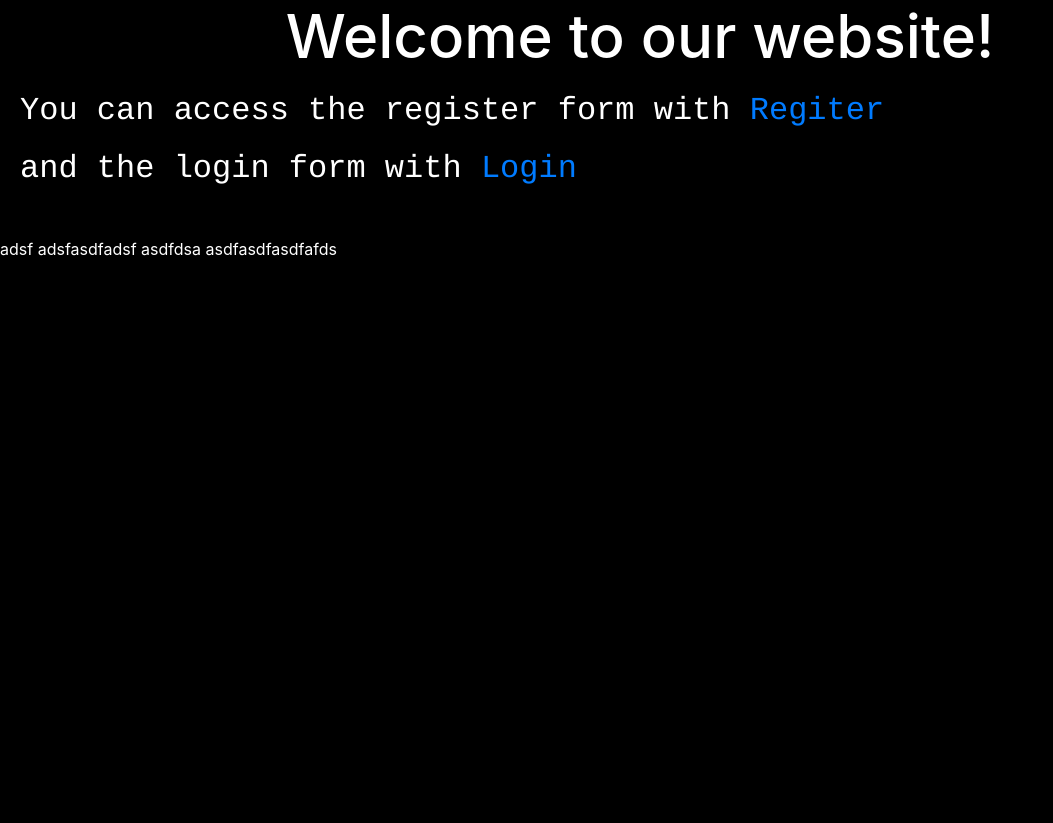
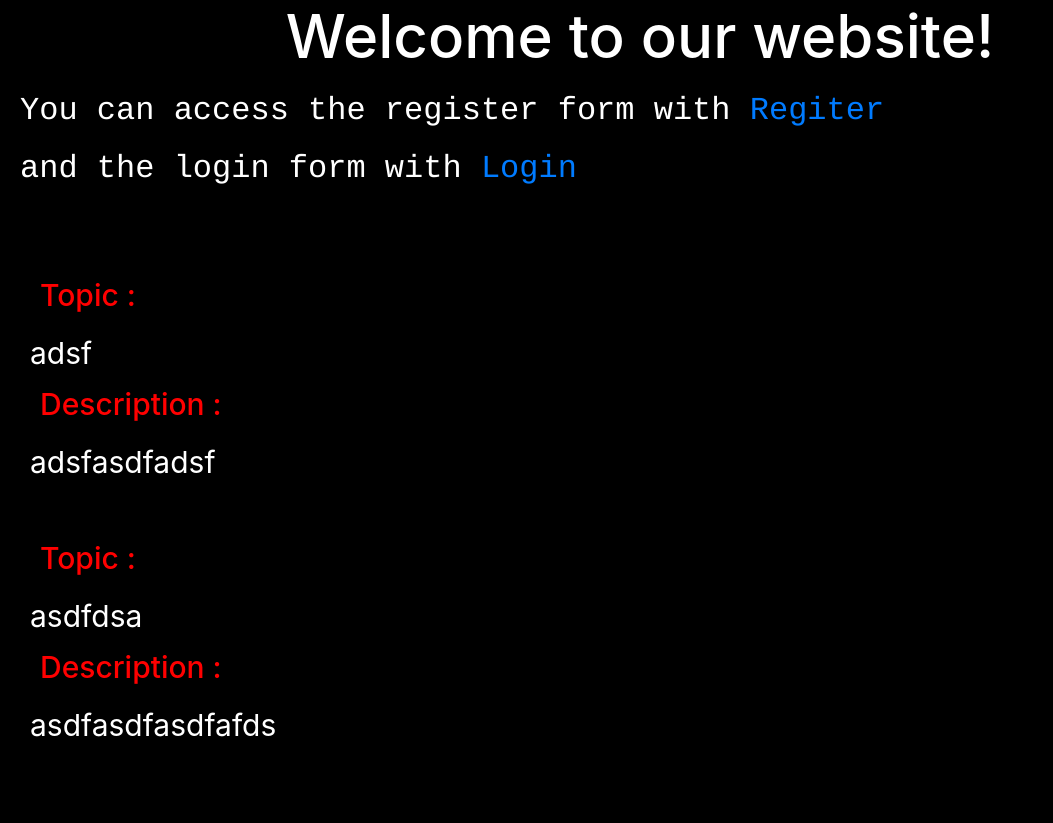
Before and after one commit to nikolamanushev48/Homework_Python, a Flask app: page / in a window 1280 px wide. Shown: the part 56-879 px from the top of the page, without its empty margins (0-1053 px from the left). Before the commit the page ends 312 px from the top, so only its background shows below. Run offline with Flask 2, Linux system fonts and the light colour scheme; data comes from the database, SQL or seed files in the repository.

Commit message:
Fourth commit

```diff
--- a/Project.py
+++ b/Project.py
@@ -89,6 +89,7 @@ def topic():
 @app.route('/', methods = ['GET'])
 def mainPage():
     topics = Topic.query.all()
+
     return render_template("mainpage.html",user=current_user,topics = topics)
     #return redirect(url_for('login'))
 
--- a/templates/mainpage.html
+++ b/templates/mainpage.html
@@ -14,6 +14,11 @@
             color:white;
             font-family:courier;
             margin:20px;
+        }
+        h4{
+            color:red;
+            font-size:30px;
+            padding: 10px;
         }
     </style>
 </head>
@@ -50,17 +55,21 @@
     <div class="row justify-content-center">
         {% if user.login_id %}
         <div class="topic">
-            <a href = "/topic">Add Topic</a>
+            <a href = "/topic" style="font-size:40px;">Add Topic</a>
         </div>
         {% endif %}
     </div>
 </div>
 
-<div class = "topiccolor" style = "color:white;">
+<div class = "topiccolor" style = "color:white;font-size:30px;padding: 30px ">
+
     {% for topic in topics %}
+        <h4>Topic : </h4>
         {{topic.name}}
+
+        <h4>Description : </h4>
         {{topic.description}}
-
+        </br></br>
     {% endfor %}
 </div>
 
```
